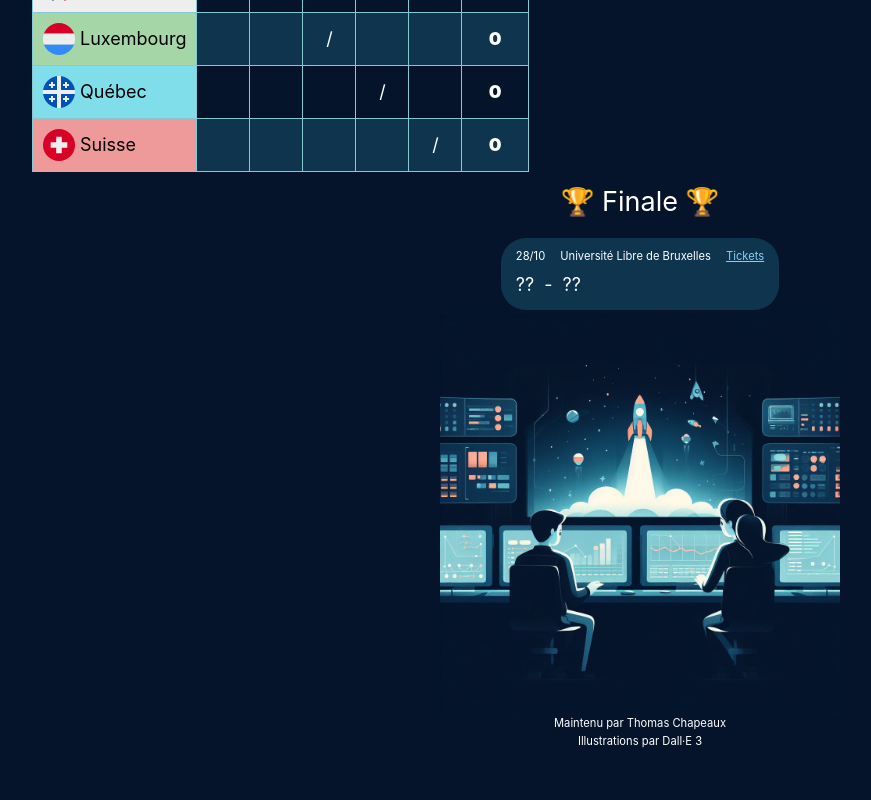
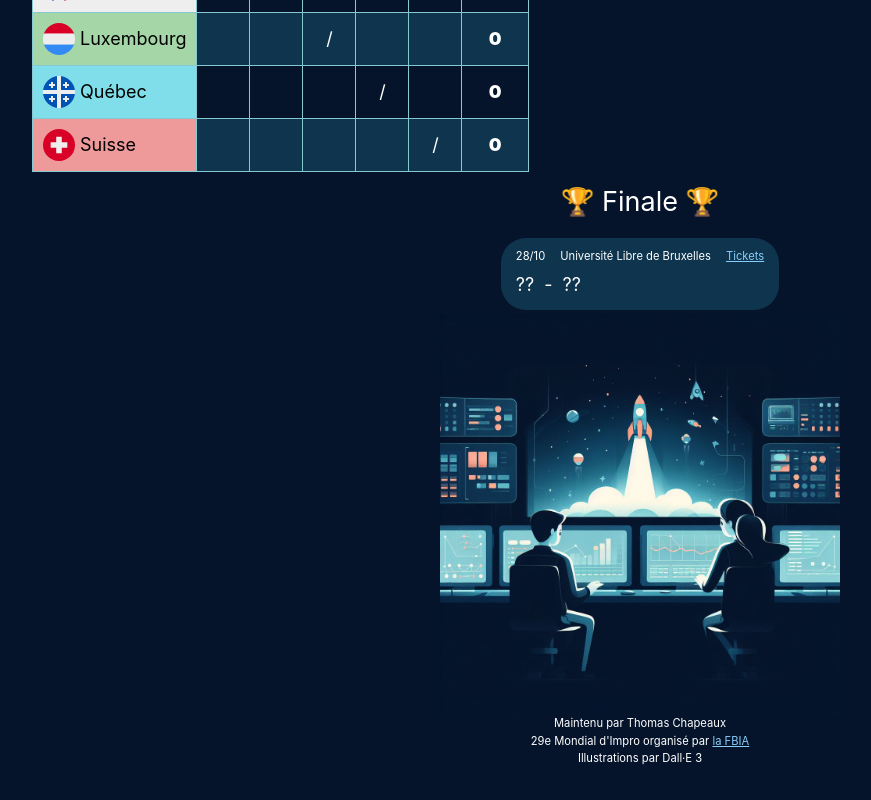
Before and after one commit to tchapeaux/mondial-impro-2023-resultats, a Vue app: page / in a window 1280 px wide. Shown: the part 863-1663 px from the top of the page, without its empty margins (0-871 px from the left). Built offline with nearby package versions, Linux system fonts and the light colour scheme.

Commit message:
add FBIA link to Footer

```diff
--- a/src/App.vue
+++ b/src/App.vue
@@ -79,7 +79,13 @@ function closeScoreHint() {
   </div>
 
   <img class="footer-img" aria-role="none" src="/dall-e-3-illustration-control-room.jpeg" />
-  <p class="footer-text">Maintenu par Thomas Chapeaux<br />Illustrations par Dall·E 3</p>
+  <footer class="footer-text">
+    <p>Maintenu par Thomas Chapeaux</p>
+    <p>
+      29e Mondial d'Impro organisé par <a href="https://www.fbia.be" target="_blank">la FBIA</a>
+    </p>
+    <p>Illustrations par Dall·E 3</p>
+  </footer>
 </template>
 
 <style scoped>
```
